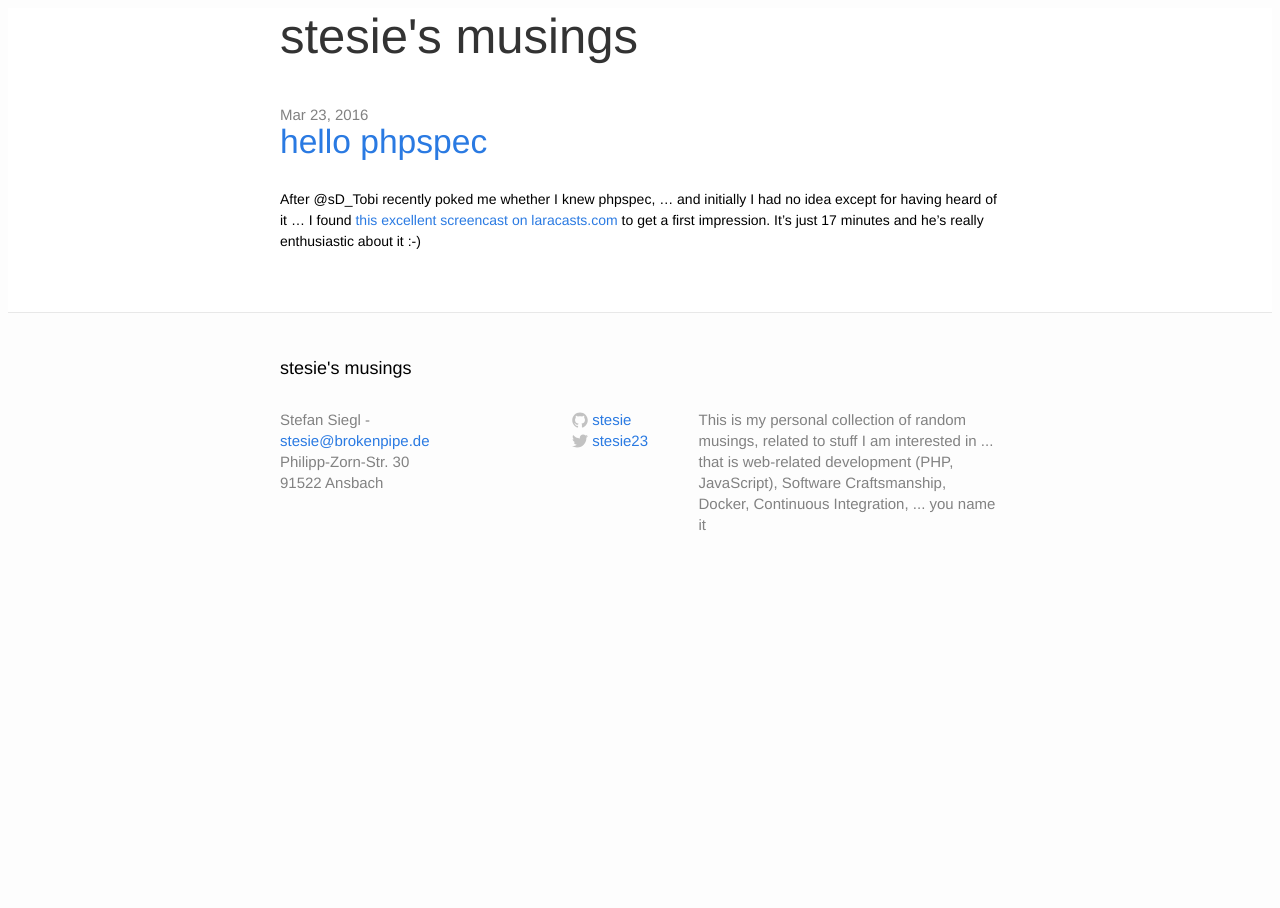
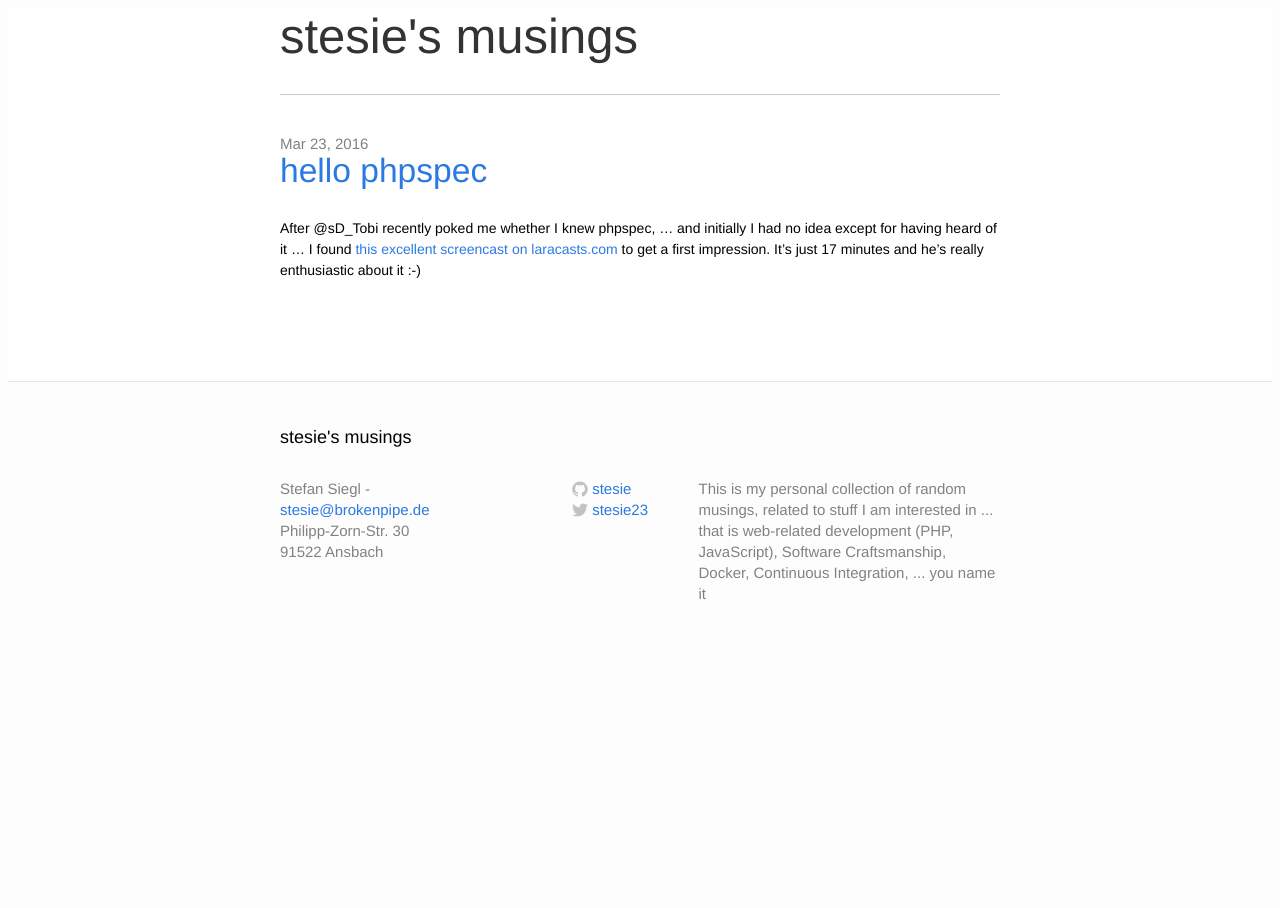
Before and after one commit to stesie/stesie.github.com, a Jekyll site: the page built from _posts/2016-03-23-hello-phpspec.md, in a window 1280 px wide. Built offline with Jekyll 4.4.1, drawn with Linux system fonts in a browser that asks for light colours.

Commit message:
post style: add grep border

```diff
--- a/css/main.css
+++ b/css/main.css
@@ -176,13 +176,11 @@ address {
 }
 
 
-/* Home styles */
+/* Post styles */
 /* ----------------------------------------------------------*/
 
-.home h1 {
-}
 
-.posts article {
+article {
   margin-bottom: 5em;
   padding-top: 2em;
   border-top: 1px solid #ccc;
@@ -193,10 +191,6 @@ address {
   font-size: 15px;
   color: #818181;
 }
-
-
-/* Post styles */
-/* ----------------------------------------------------------*/
 
 .post-header { margin: 10px 0 30px; }
 
```
